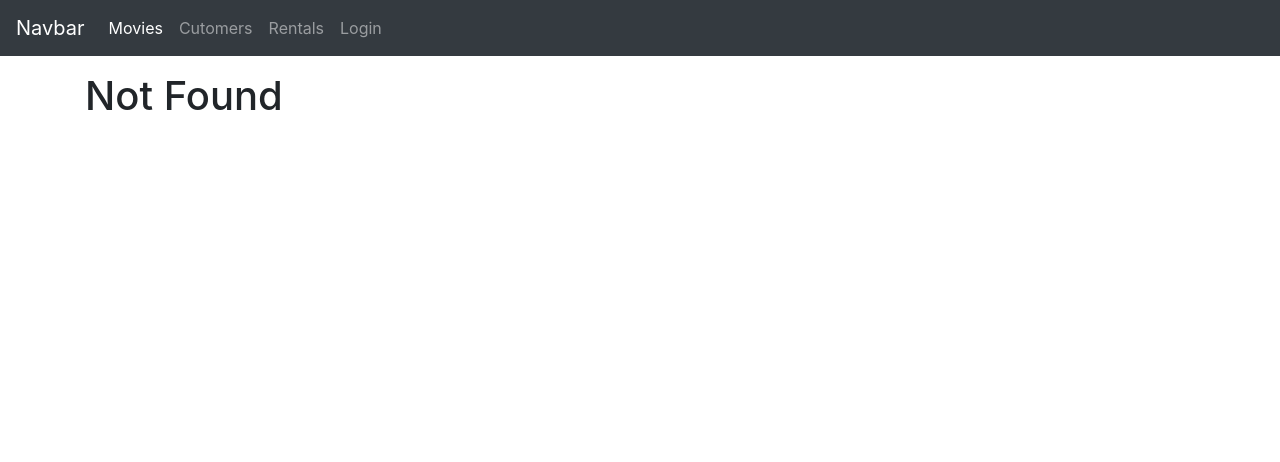
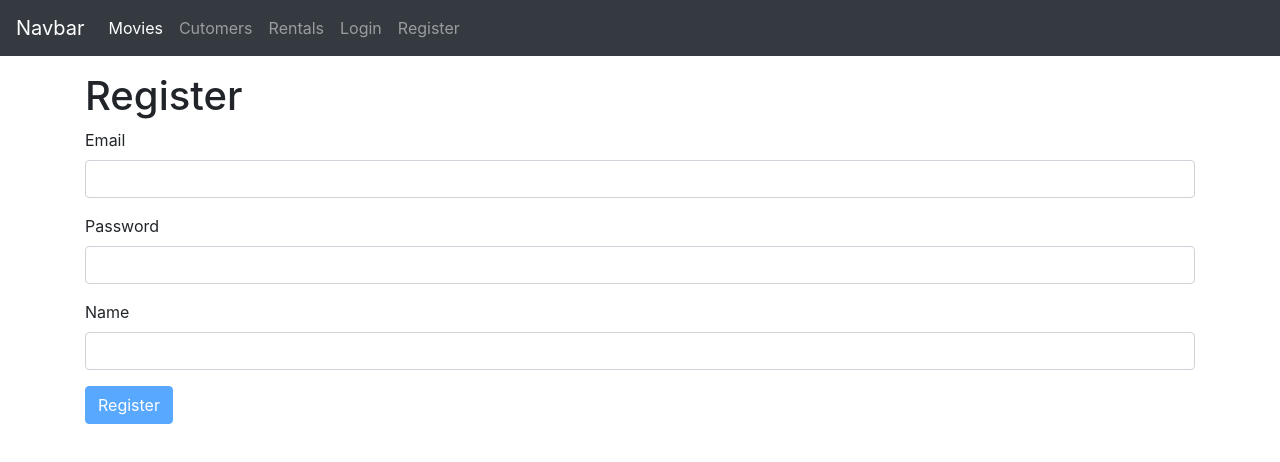
Before and after one commit to shubhamdixit8388/react-learning-vidly-app, a React (Create React App) app: page /register in a window 1280 px wide. Before the commit this address led to /not-found. Shown: the top 462 px of the page. Built offline with nearby package versions, Linux system fonts and the light colour scheme.

Commit message:
registration form completed

```diff
--- a/src/App.js
+++ b/src/App.js
@@ -8,6 +8,7 @@
 import NotFound from "./components/common/not-found";
 import MovieForm from "./components/movie-form";
 import LoginForm from "./components/login-from";
+import RegisterForm from "./components/register-form";
 
 class App extends Component {
   state = {
@@ -16,6 +17,7 @@
       { label: "Cutomers", link: "customers" },
       { label: "Rentals", link: "rentals" },
       { label: "Login", link: "login" },
+      { label: "Register", link: "register" },
     ],
     selectedNavBar: "",
   };
@@ -44,6 +46,7 @@
             <Route path="/customers" component={Customers} />
             <Route path="/rentals" component={Rentals} />
             <Route path="/login" component={LoginForm} />
+            <Route path="/register" component={RegisterForm} />
             <Route path="/not-found" component={NotFound} />
             <Route path="/" exact component={Movies} />
             <Redirect to="/not-found" />
--- a/src/components/common/form.jsx
+++ b/src/components/common/form.jsx
@@ -4,7 +4,7 @@
 
 class Form extends React.Component {
   state = {
-    account: {},
+    data: {},
     errors: {},
   };
 
@@ -19,11 +19,7 @@
   validate = () => {
     const errors = {};
     const errorOptions = { abortEarly: false };
-    const { error } = Joi.validate(
-      this.state.account,
-      this.schema,
-      errorOptions
-    );
+    const { error } = Joi.validate(this.state.data, this.schema, errorOptions);
     if (error) {
       error.details.map((item) => (errors[item.path[0]] = item.message));
     }
@@ -36,9 +32,9 @@
     if (errorMessage) errors[input.name] = errorMessage;
     else delete errors[input.name];
 
-    const account = { ...this.state.account };
-    account[input.name] = input.value;
-    this.setState({ account, errors });
+    const data = { ...this.state.data };
+    data[input.name] = input.value;
+    this.setState({ data, errors });
   };
 
   validateProperty = ({ value, name }) => {
@@ -57,11 +53,11 @@
   };
 
   renderInput(name, label, type = "text") {
-    const { account, errors } = this.state;
+    const { data, errors } = this.state;
     return (
       <Input
         name={name}
-        value={account[name]}
+        value={data[name]}
         label={label}
         type={type}
         onChange={this.handleChange}
--- a/src/components/login-from.jsx
+++ b/src/components/login-from.jsx
@@ -4,7 +4,7 @@
 
 class LoginForm extends Form {
   state = {
-    account: {
+    data: {
       username: "",
       password: "",
     },
--- /dev/null
+++ b/src/components/register-form.jsx
@@ -0,0 +1,40 @@
+import React from "react";
+import Form from "./common/form";
+import Joi from "joi-browser";
+
+class RegisterForm extends Form {
+  state = {
+    data: {
+      email: "",
+      password: "",
+      name: "",
+    },
+    errors: {},
+  };
+
+  schema = {
+    email: Joi.string().email().required().label("Email"),
+    password: Joi.string().min(5).required().label("Password"),
+    name: Joi.string().required().label("Name"),
+  };
+
+  doSubmit = () => {
+    console.log("Submitted");
+  };
+
+  render() {
+    return (
+      <div>
+        <h1>Register</h1>
+        <form onSubmit={this.handleSubmit}>
+          {this.renderInput("email", "Email")}
+          {this.renderInput("password", "Password", "password")}
+          {this.renderInput("name", "Name")}
+          {this.renderSubmitButton("Register")}
+        </form>
+      </div>
+    );
+  }
+}
+
+export default RegisterForm;
```
